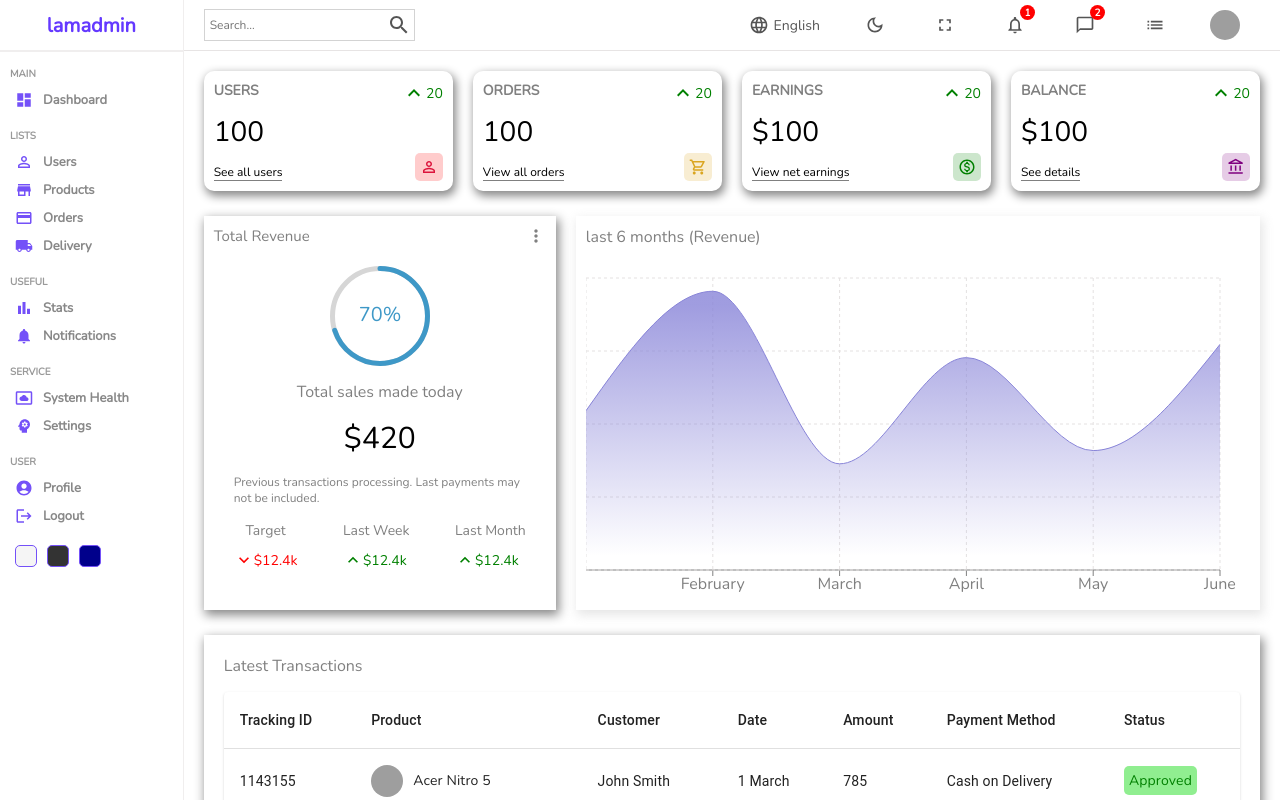
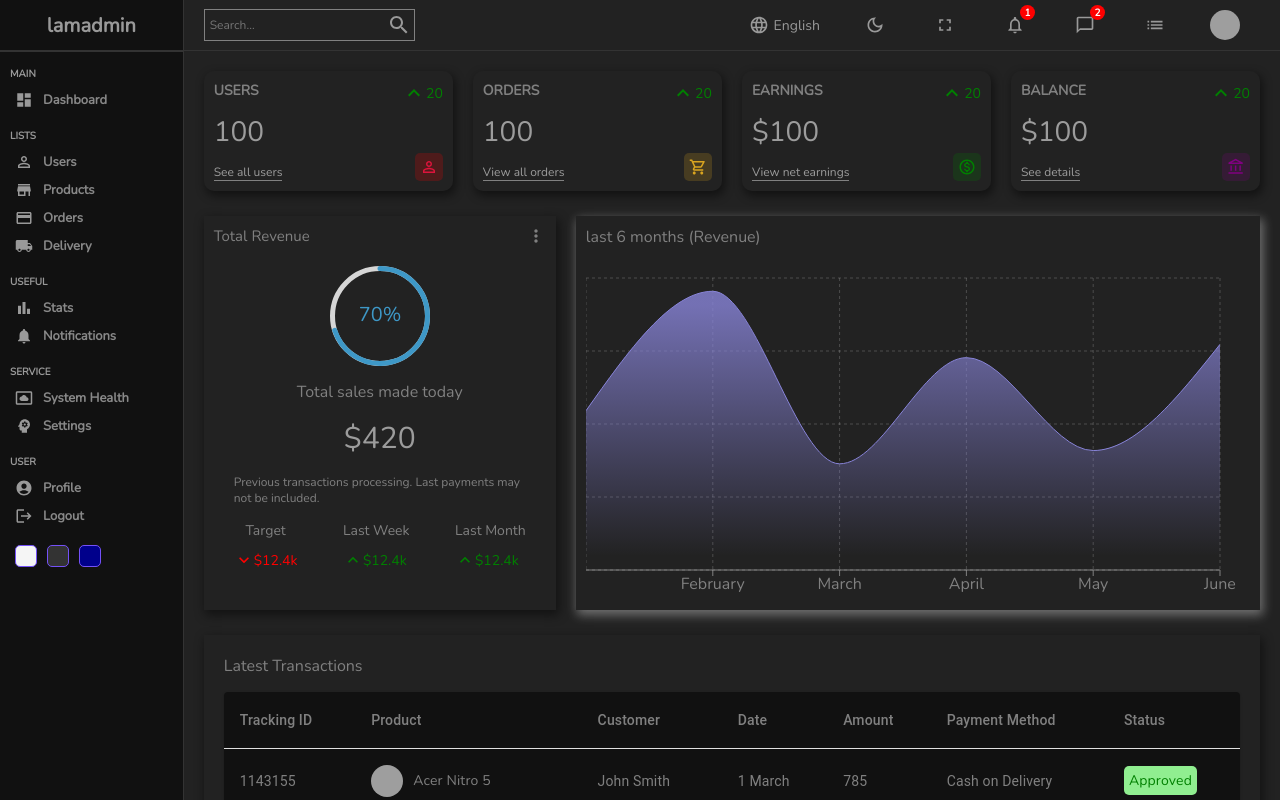
Before and after one commit to patriceandrea/admin-dashboard, a React (Create React App) app in the folder client/: page / in a window 1280 px wide. Shown: the top 800 px of the page. Built offline with nearby package versions, Linux system fonts and the light colour scheme; grey boxes are pictures that could not be loaded.

Commit message:
adds dark mode

```diff
--- a/client/src/App.js
+++ b/client/src/App.js
@@ -9,11 +9,11 @@
   Route
 } from 'react-router-dom';
 import { userInputs, productInputs } from "./formSource";
-
+import "./style/dark.scss"
 
 function App() {
   return (
-    <div className="App">
+    <div className="app dark">
       <BrowserRouter>
         <Routes>
           <Route path="/">
--- a/client/src/components/datatable/Datatable.js
+++ b/client/src/components/datatable/Datatable.js
@@ -26,6 +26,7 @@
         </Link>
       </div>
       <DataGrid
+        className='datagrid'
         rows={userRows}
         columns={userColumns.concat(actionColumn)}
         pageSize={9}
--- /dev/null
+++ b/client/src/style/dark.scss
@@ -0,0 +1,64 @@
+.app.dark {
+  background-color: #222;
+  color: rgb(156, 156, 156);
+
+  .chartGrid {
+    stroke: rgba(228, 228, 228, 0.219)
+  }
+
+  .table {
+    background-color: #111;
+
+    .tableCell {
+      color: gray;
+    }
+  }
+
+  .navbar {
+    color: #999;
+    border-color: #333;
+
+    .search {
+      border-color: gray;
+    }
+  }
+
+  .sidebar {
+    background-color: #111;
+    border-color: #333;
+  }
+
+  .top {
+    .logo {
+      color: #999;
+    }
+  }
+
+  hr {
+    border-color: #333;
+  }
+
+  ul {
+    li {
+      &.hover {
+        background-color: #333;
+      }
+
+      .icon {
+        color: #999;
+      }
+    }
+  }
+
+  .datatable {
+    .datagrid {
+      color: #999;
+      border: none;
+
+      .viewButton,
+      .deleteButton {
+        color: gray;
+      }
+    }
+  }
+}
```
